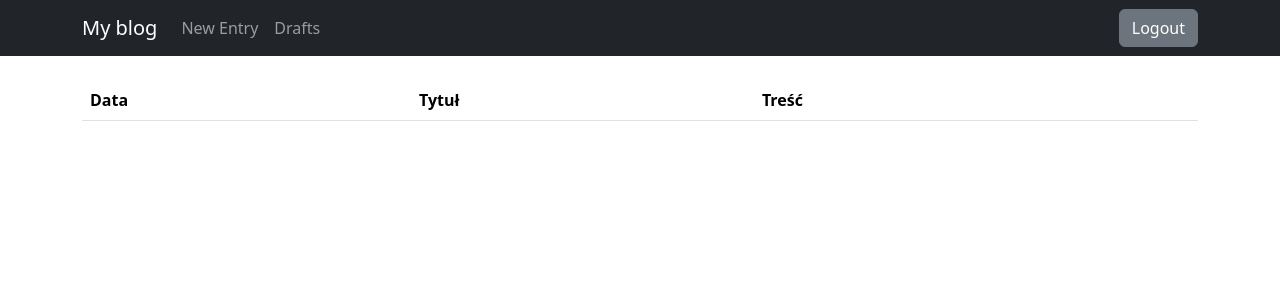
After one commit to wtb-skill/Project-Blog, a Flask app: page /drafts/ in a window 1280 px wide. The commit adds this page. Shown: the top 300 px of the page. Run offline with Flask 3, Linux system fonts and the light colour scheme; the visitor is signed in with stand-in values (Sample User, id 1); lists and menus that the app fills with data are empty.

Commit message:
Add drafts functionality

```diff
--- a/blog/routes.py
+++ b/blog/routes.py
@@ -83,3 +83,10 @@ def logout():
         session.clear()
         flash('You are now logged out.', 'success')
     return redirect(url_for('index'))
+
+
+@app.route("/drafts/", methods=['GET'])
+@login_required
+def list_drafts():
+    drafts = Entry.query.filter_by(is_published=False).order_by(Entry.pub_date.desc())
+    return render_template("drafts.html", drafts=drafts)
--- a/blog/templates/base.html
+++ b/blog/templates/base.html
@@ -34,6 +34,9 @@
                 <ul class="navbar-nav">
                     <li class="nav-item">
                         <a class="nav-link" href="{{ url_for('edit_or_create_entry') }}">New Entry</a>
+                    </li>
+                    <li class="nav-item">
+                        <a class="nav-link" href="{{ url_for('list_drafts') }}">Drafts</a>
                     </li>
                 </ul>
                     {% if session.logged_in %}
--- /dev/null
+++ b/blog/templates/drafts.html
@@ -0,0 +1,32 @@
+
+{% extends "base.html" %}
+
+{% block content %}
+
+<table class="table">
+   <thead>
+     <tr>
+       <th scope="col">Data</th>
+       <th scope="col">Tytuł</th>
+       <th scope="col">Treść</th>
+       <th scope="col"></th>
+     </tr>
+   </thead>
+   <tbody>
+       {% for post in drafts %}
+     <tr>
+       <td>
+           {{ post.pub_date.strftime('%Y-%m-%d') }}
+       </td>
+       <td>
+           <a href="{{ url_for('edit_or_create_entry', entry_id=post.id) }}">
+               {{ post.title }}
+           </a>
+       </td>
+       <td>{{ post.body|truncate(100, true) }}</td>
+     </tr>
+     {% endfor %}
+   </tbody>
+ </table>
+
+{% endblock %}
--- a/blog/templates/homepage.html
+++ b/blog/templates/homepage.html
@@ -12,12 +12,14 @@
            {{ post.body }}
        </p>
    </div>
-   <!-- Edit link with pencil icon -->
+   <!-- Edit link with pencil icon (only if you are logged in)-->
+    {% if session.logged_in %}
     <a href="{{ url_for('edit_or_create_entry', entry_id=post.id) }}" class="btn btn-link">
         <svg xmlns="http://www.w3.org/2000/svg" width="16" height="16" fill="currentColor" class="bi bi-pencil" viewBox="0 0 16 16">
             <path d="M12.146.146a.5.5 0 0 1 .708 0l3 3a.5.5 0 0 1 0 .708l-10 10a.5.5 0 0 1-.168.11l-5 2a.5.5 0 0 1-.65-.65l2-5a.5.5 0 0 1 .11-.168l10-10zM11.207 2.5 13.5 4.793 14.793 3.5 12.5 1.207zm1.586 3L10.5 3.207 4 9.707V10h.5a.5.5 0 0 1 .5.5v.5h.5a.5.5 0 0 1 .5.5v.5h.293zm-9.761 5.175-.106.106-1.528 3.821 3.821-1.528.106-.106A.5.5 0 0 1 5 12.5V12h-.5a.5.5 0 0 1-.5-.5V11h-.5a.5.5 0 0 1-.468-.325z"/>
         </svg>
     </a>
+    {% endif %}
    <!-- End of edit link -->
 </div>
 
```
Also changed, not shown: blog.db.
